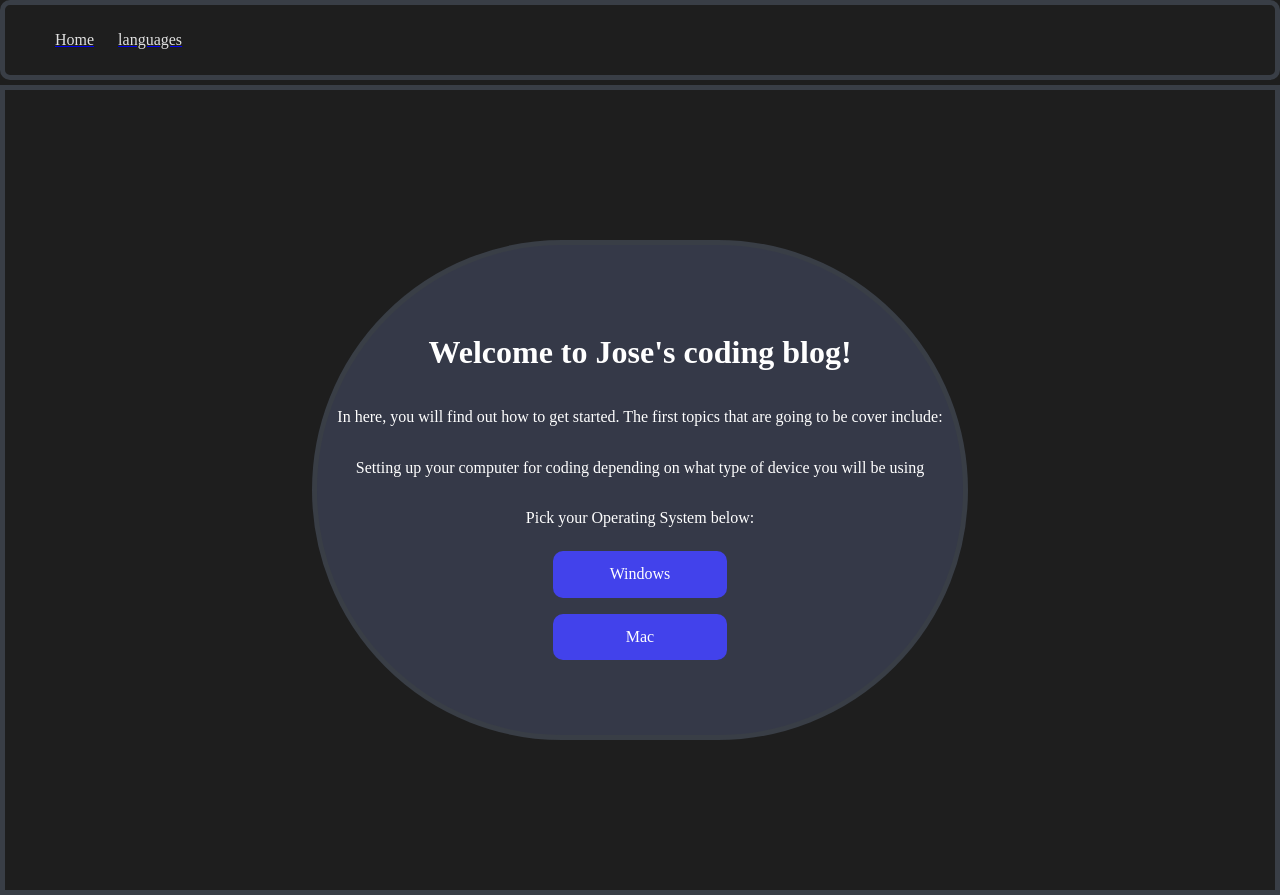
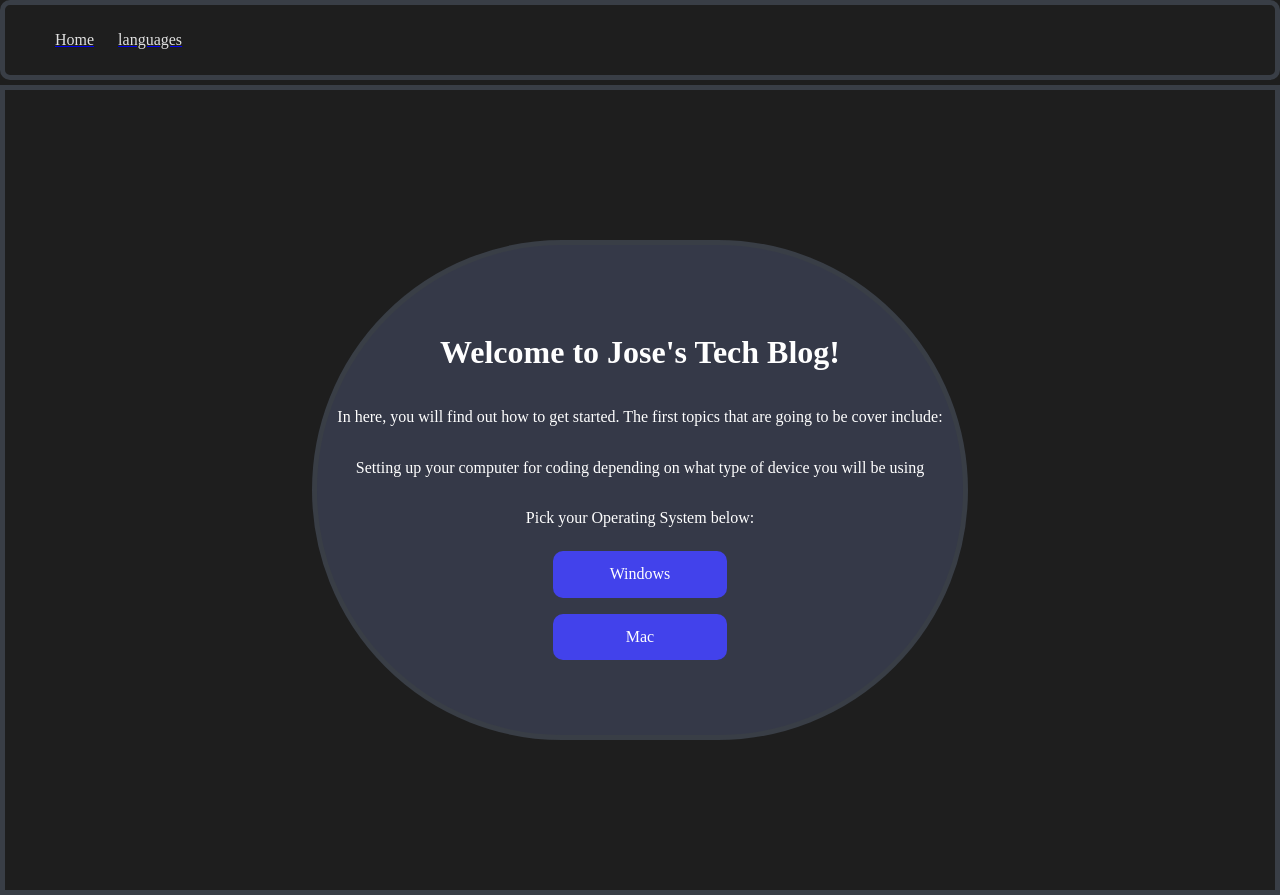
Before and after one commit to Uwttn/tech-blog, a plain HTML site: page index.html in a window 1280 px wide. Drawn offline with Linux system fonts and the light colour scheme.

```diff
--- a/index.html
+++ b/index.html
@@ -12,7 +12,7 @@
     <nav></nav>
     <div id="main">
     <div id="circle">
-        <h1>Welcome to Jose's coding blog!</h1>
+        <h1>Welcome to Jose's Tech Blog!</h1>
         <p>
           In here, you will find out how to get started. The first topics that are
           going to be cover include:
```
Also changed, not shown: assets/images/demo/tech-blog.png.
